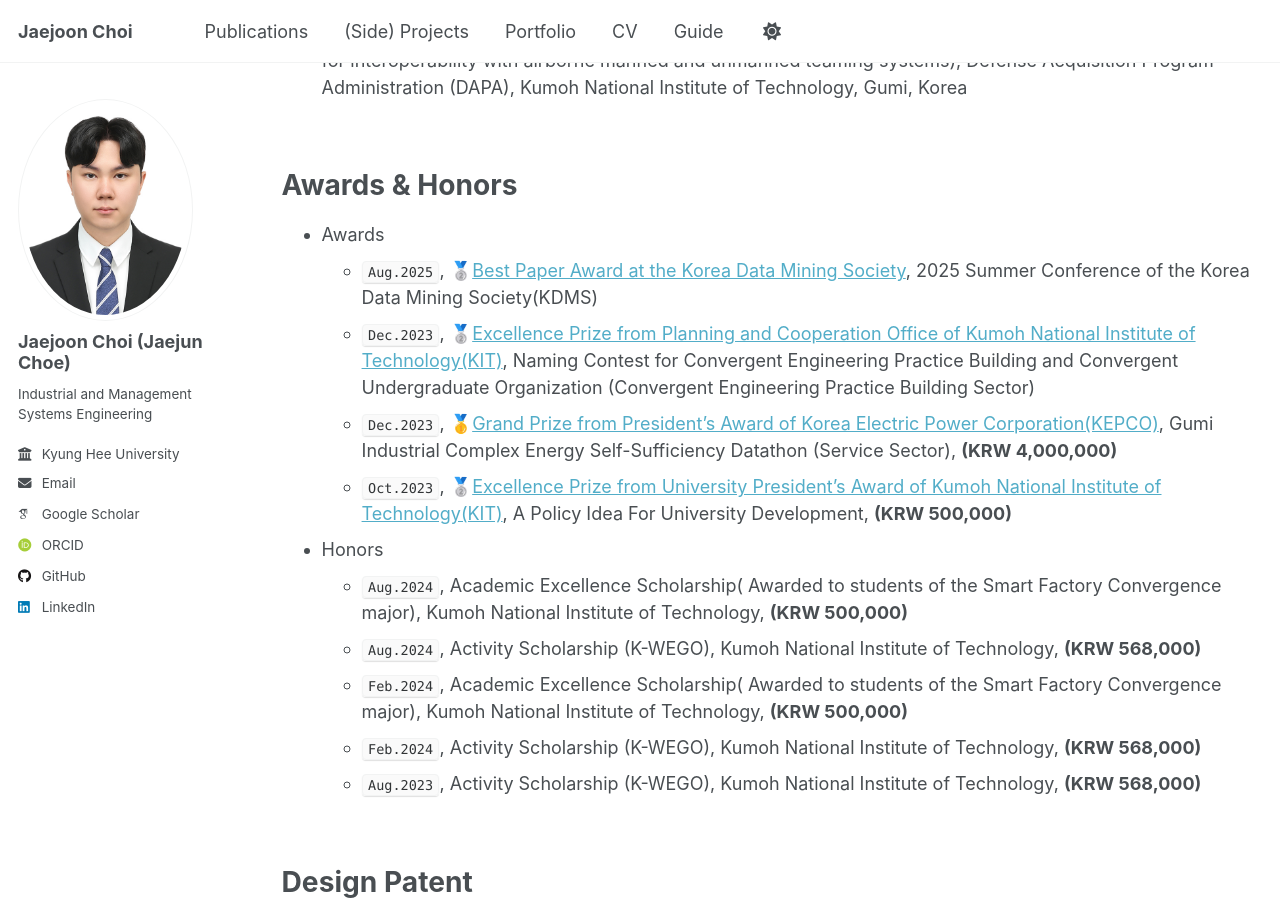
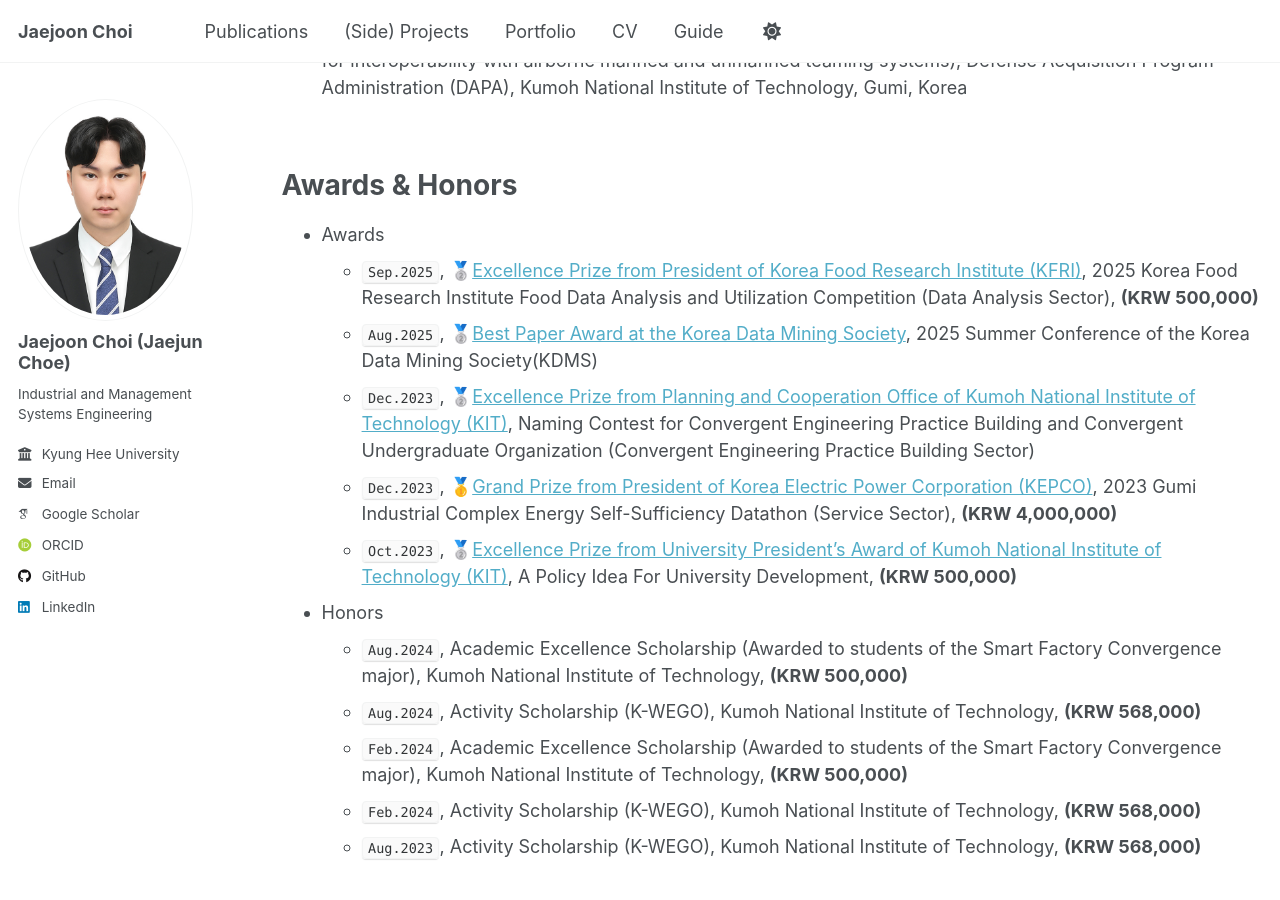
Before and after one commit to jaejunchoe/jaejunchoe.github.io, a Jekyll site: the page built from _pages/cv.md, in a window 1280 px wide and 900 px high, scrolled down 2378 px. Built offline with Jekyll 4.4.1, drawn with Linux system fonts in a browser that asks for light colours; some web fonts are replaced.

Commit message:
initial commit

```diff
--- a/_pages/cv.md
+++ b/_pages/cv.md
@@ -9,8 +9,8 @@ redirect_from:
 
 {% include base_path %}
 
-<iframe src="/files/최종_CV_ver12.pdf#toolbar=0&navpanes=0&scrollbar=0" width="800" height="800" style="display: block; margin: auto; border: none;"></iframe>
-[CV Download](/files/최종_CV_ver12.pdf)
+<iframe src="/files/최종_CV_ver13.pdf#toolbar=0&navpanes=0&scrollbar=0" width="800" height="800" style="display: block; margin: auto; border: none;"></iframe>
+[CV Download](/files/최종_CV_ver13.pdf)
 
 
 Education
@@ -47,15 +47,16 @@ Projects
 Awards & Honors
 ======
 * Awards
+  * `Sep.2025`, 🥈[Excellence Prize from President of Korea Food Research Institute (KFRI)](/images/한국식품연구원_상장1.jpg), 2025 Korea Food Research Institute Food Data Analysis and Utilization Competition (Data Analysis Sector), <strong>(KRW 500,000)</strong>
   * `Aug.2025`, 🥈[Best Paper Award at the Korea Data Mining Society](/images/Best_Paper_Award_2025_Summer_KDMS.png), 2025 Summer Conference of the Korea Data Mining Society(KDMS)
-  * `Dec.2023`, 🥈[Excellence Prize from Planning and Cooperation Office of Kumoh National Institute of Technology(KIT)](/images/금오공대_공학실습관_네이밍_우수.jpg), Naming Contest for Convergent Engineering Practice Building and Convergent Undergraduate Organization (Convergent Engineering Practice Building Sector)
-  * `Dec.2023`, 🥇[Grand Prize from President's Award of Korea Electric Power Corporation(KEPCO)](/images/구미산단_데이터톤.jpg), Gumi Industrial Complex Energy Self-Sufficiency Datathon (Service Sector), <strong>(KRW 4,000,000)</strong>
-  * `Oct.2023`, 🥈[Excellence Prize from University President's Award of Kumoh National Institute of Technology(KIT)](/images/금오공대_정책_공모전_우수.jpg), A Policy Idea For University Development, <strong>(KRW 500,000)</strong>
+  * `Dec.2023`, 🥈[Excellence Prize from Planning and Cooperation Office of Kumoh National Institute of Technology (KIT)](/images/금오공대_공학실습관_네이밍_우수.jpg), Naming Contest for Convergent Engineering Practice Building and Convergent Undergraduate Organization (Convergent Engineering Practice Building Sector)
+  * `Dec.2023`, 🥇[Grand Prize from President of Korea Electric Power Corporation (KEPCO)](/images/구미산단_데이터톤.jpg), 2023 Gumi Industrial Complex Energy Self-Sufficiency Datathon (Service Sector), <strong>(KRW 4,000,000)</strong>
+  * `Oct.2023`, 🥈[Excellence Prize from University President's Award of Kumoh National Institute of Technology (KIT)](/images/금오공대_정책_공모전_우수.jpg), A Policy Idea For University Development, <strong>(KRW 500,000)</strong>
 
 * Honors
-  * `Aug.2024`, Academic Excellence Scholarship( Awarded to students of the Smart Factory Convergence major), Kumoh National Institute of Technology, <strong>(KRW 500,000)</strong>
+  * `Aug.2024`, Academic Excellence Scholarship (Awarded to students of the Smart Factory Convergence major), Kumoh National Institute of Technology, <strong>(KRW 500,000)</strong>
   * `Aug.2024`, Activity Scholarship (K-WEGO), Kumoh National Institute of Technology, <strong>(KRW 568,000)</strong>
-  * `Feb.2024`, Academic Excellence Scholarship( Awarded to students of the Smart Factory Convergence major), Kumoh National Institute of Technology, <strong>(KRW 500,000)</strong>
+  * `Feb.2024`, Academic Excellence Scholarship (Awarded to students of the Smart Factory Convergence major), Kumoh National Institute of Technology, <strong>(KRW 500,000)</strong>
   * `Feb.2024`, Activity Scholarship (K-WEGO), Kumoh National Institute of Technology, <strong>(KRW 568,000)</strong>
   * `Aug.2023`, Activity Scholarship (K-WEGO), Kumoh National Institute of Technology, <strong>(KRW 568,000)</strong>
 
```
